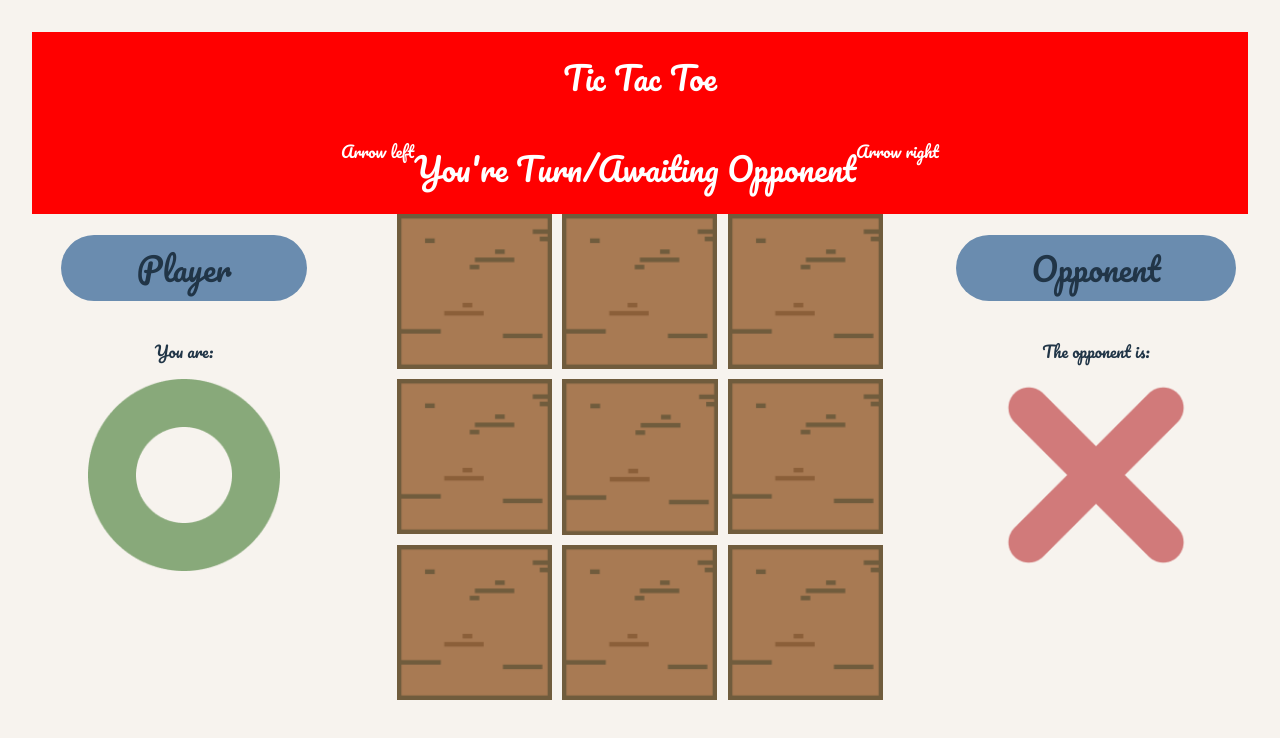
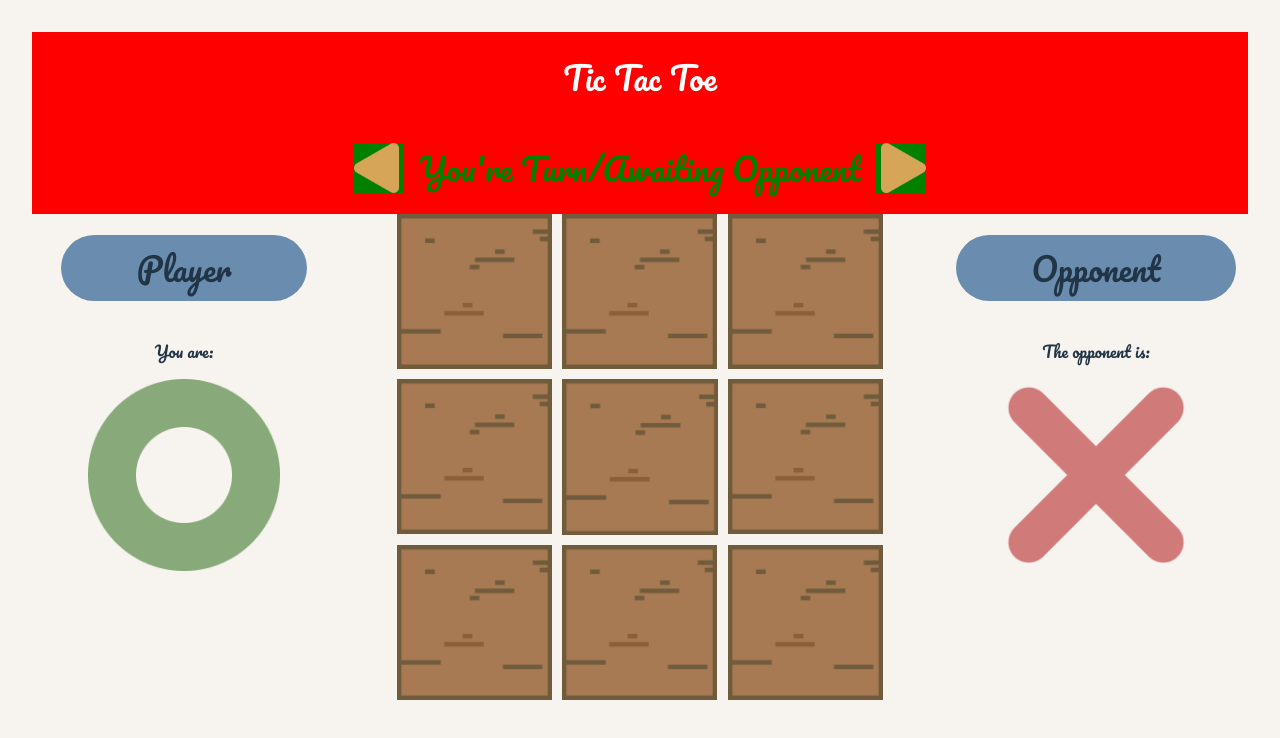
Before and after one commit to JoshuaChua1106/tictactoe-web, a React app in the folder frontend/: page /game in a window 1280 px wide. Shown: the top 738 px of the page. Built offline with nearby package versions, Linux system fonts and the light colour scheme; the HTML template or start-up script is replaced by a standard one.

Commit message:
feat (turn-indicator): Added turn indicator images to the turn-indicator

```diff
--- a/frontend/src/pages/game.css
+++ b/frontend/src/pages/game.css
@@ -18,9 +18,32 @@
     color: white;
 }
 
-.turn-indicator {
+.turn-indicator-panel {
     display: flex;
-    color: white;
+    color: green;
+    gap: 15px;
+    align-items: center;
+}
+
+.turn-triangle-left {
+      width: 50px;
+      height: 50px;
+      background: url("/public/assets/game/turn-indicator/turn-indicator-active.png");
+      background-size: contain;
+      background-repeat: no-repeat;
+      background-color: green;
+
+}
+
+.turn-triangle-right {
+      width: 50px;
+      height: 50px;
+      background: url("/public/assets/game/turn-indicator/turn-indicator-active.png");
+      background-size: contain;
+      background-repeat: no-repeat;
+      background-color: green;
+      rotate: 180deg;
+
 }
 
 .game-area {
@@ -69,8 +92,6 @@
     padding: 3% 25%;
 }
 
-
-
 .circle {
     background-image: url('/public/assets/game/tictactoe-pieces/circle.png');
     background-size: contain;
--- a/frontend/src/pages/game.tsx
+++ b/frontend/src/pages/game.tsx
@@ -12,10 +12,10 @@ function GamePage() {
             </div>
 
             {/* Turn Indicator */}
-            <div className="turn-indicator">
-                <p>Arrow left</p>
+            <div className="turn-indicator-panel">
+                <div className = "turn-triangle-left"></div>
                 <h1>You're Turn/Awaiting Opponent</h1>
-                <p>Arrow right</p>
+                <div className = "turn-triangle-right"></div>
 
             </div>
         </div>
```
Also changed, not shown: frontend/public/assets/game/turn-indicator/turn-indicator-active.png (added), frontend/public/assets/game/turn-indicator/turn-indicator-inactive.png (added).
